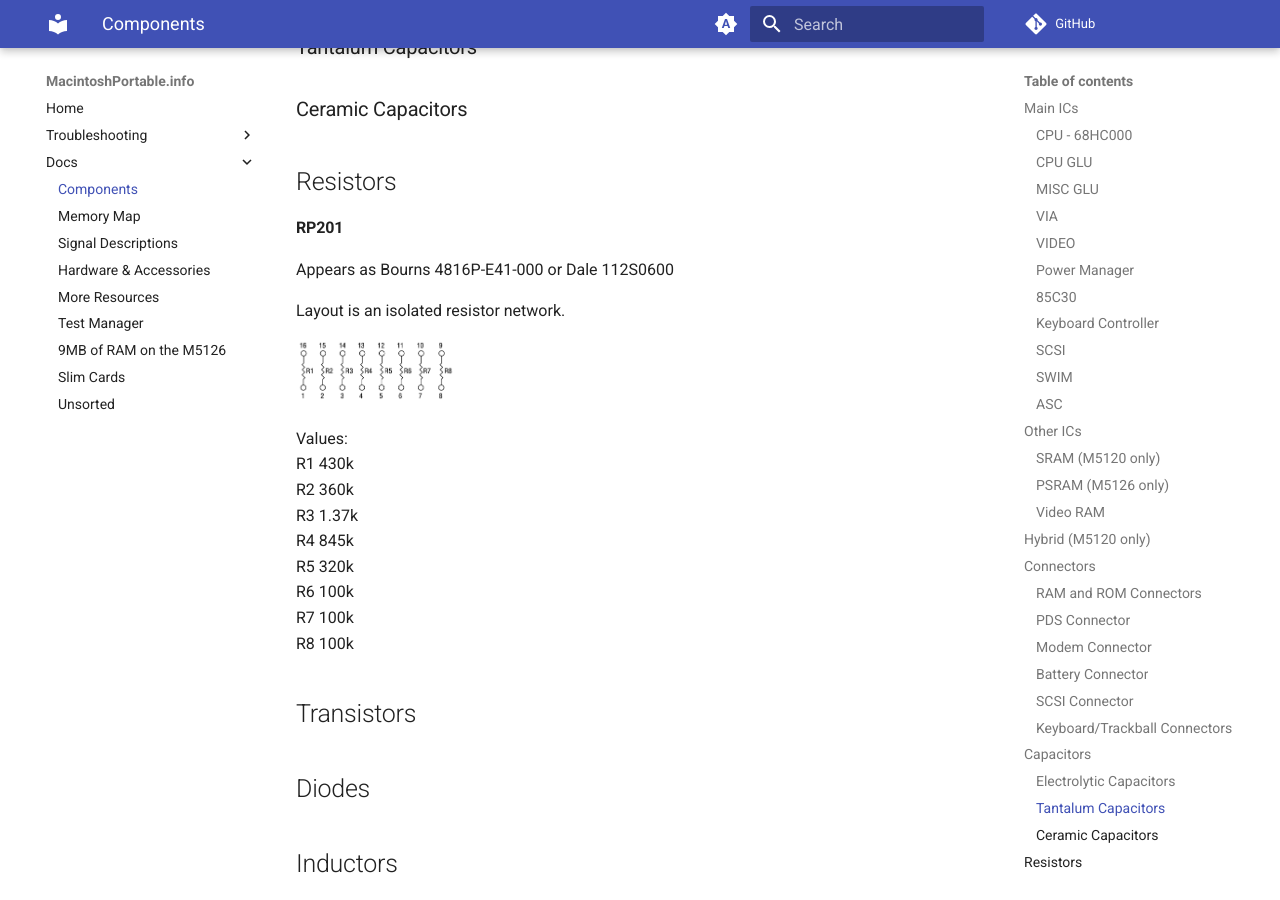
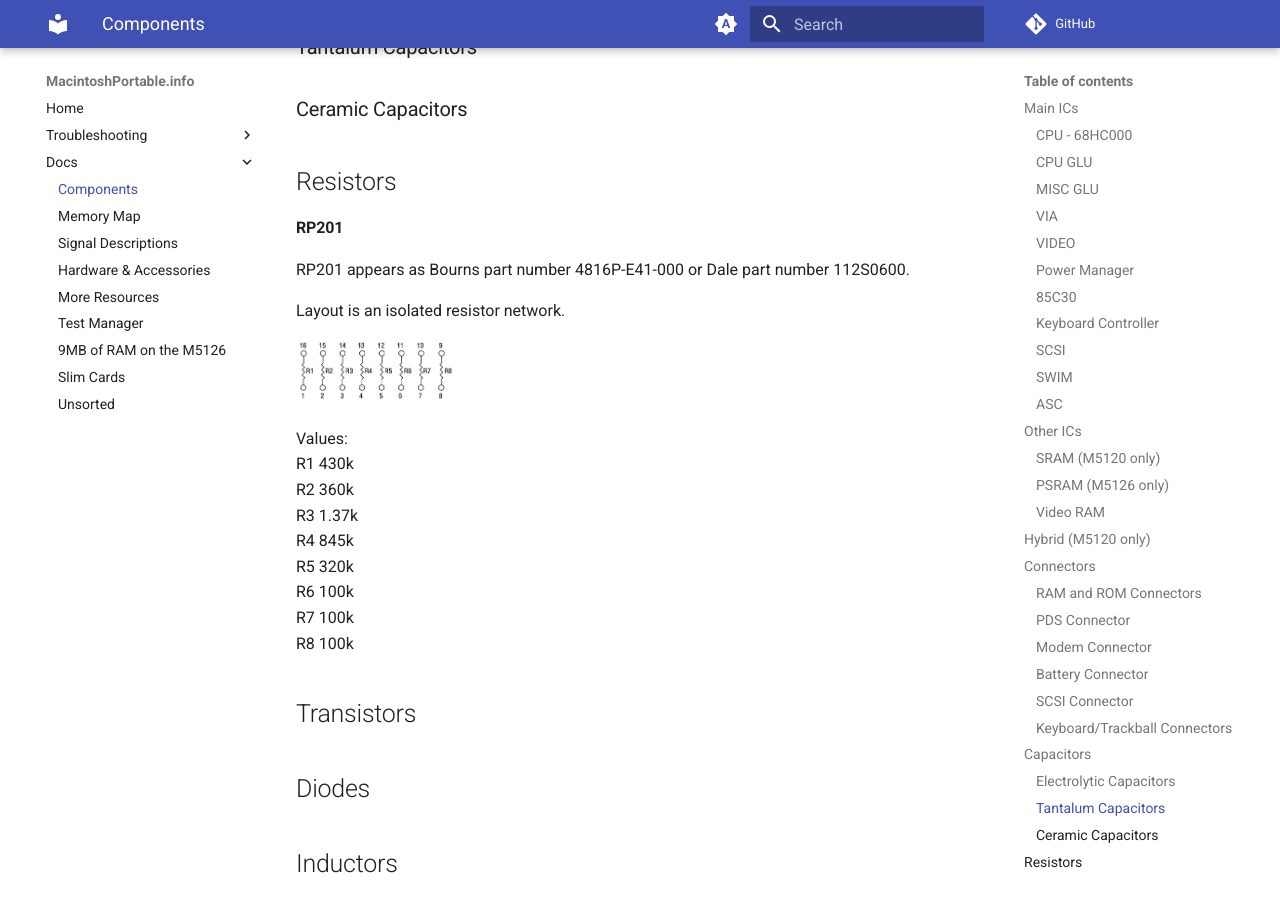
Before and after one commit to rezafouladian/MacintoshPortable, an MkDocs documentation site: the page built from docs/Components.md, in a window 1280 px wide and 900 px high, scrolled down 3458 px. Built offline with MkDocs 1.6.1 and Material for MkDocs 9.7.7, drawn with Linux system fonts in a browser that asks for light colours; comment, search, counter and statistics services are not loaded.

Commit message:
Reword RP201 slightly

```diff
--- a/docs/Components.md
+++ b/docs/Components.md
@@ -140,7 +140,7 @@ Designator: J18
 
 #### RP201
 
-Appears as Bourns 4816P-E41-000 or Dale 112S0600
+RP201 appears as Bourns part number 4816P-E41-000 or Dale part number 112S0600.
 
 Layout is an isolated resistor network.
 
```
